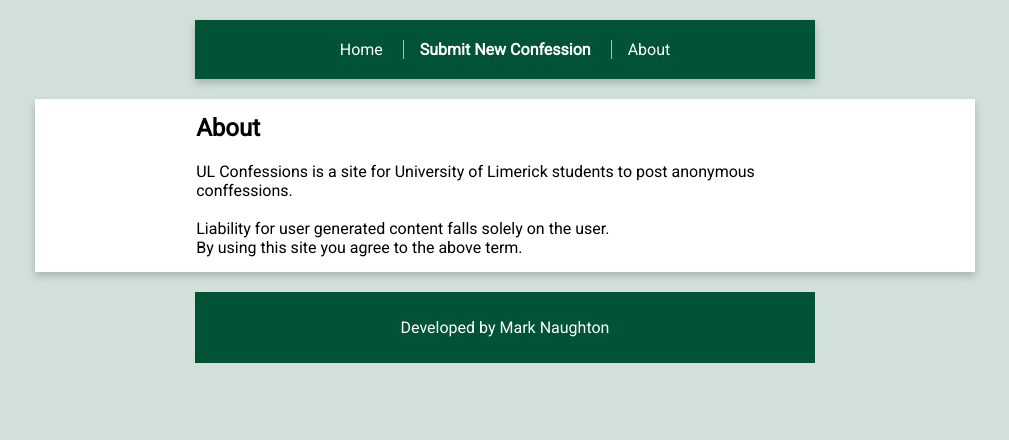
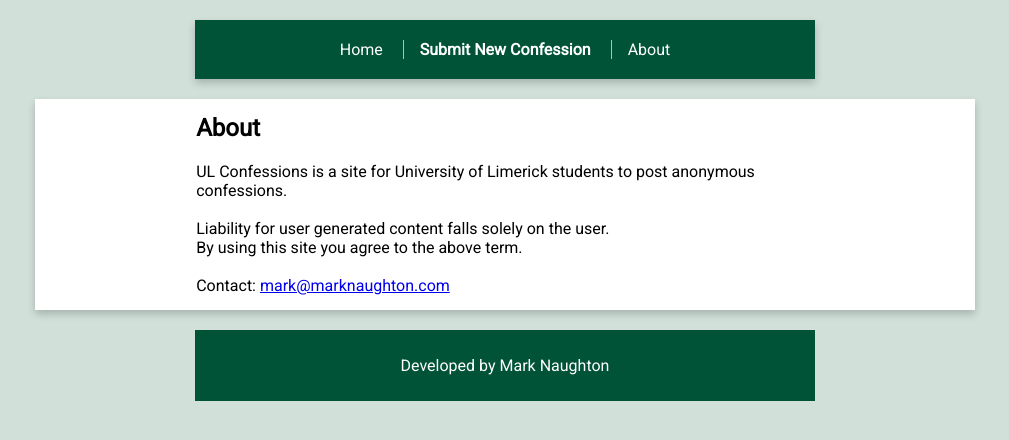
Before and after one commit to Naught00/confession, a Flask app: page /about in a window 1280 px wide. Shown: the part 164-604 px from the top of the page, without its empty margins (135-1144 px from the left). Run offline with Flask 2, Linux system fonts and the light colour scheme; some web fonts are replaced.

Commit message:
Update about

```diff
--- a/static/style.css
+++ b/static/style.css
@@ -69,7 +69,6 @@ li a:hover {
   box-sizing: border-box;
 }
 
-/* Header/Blog Title */
 .header {
   padding: 30px;
   font-size: 40px;
--- a/templates/about.html
+++ b/templates/about.html
@@ -1,11 +1,14 @@
 {% include 'header.html' %}
 <div class="card" style="padding-left: 13%; padding-right: 13%;">
 	<h2 style="margin-top: 0px;"> About </h2>
-	UL Confessions is a site for University of Limerick students to post anonymous conffessions.
+	UL Confessions is a site for University of Limerick students to post anonymous confessions.
 	<br>
 	<br>
 	Liability for user generated content falls solely on the user. <br>
 	By using this site you agree to the above term.
+	<br>
+	<br>
+	Contact: <a href="emailto:mark@marknaughton.com">mark@marknaughton.com</a>
 
 	<br>
 </div>
```
